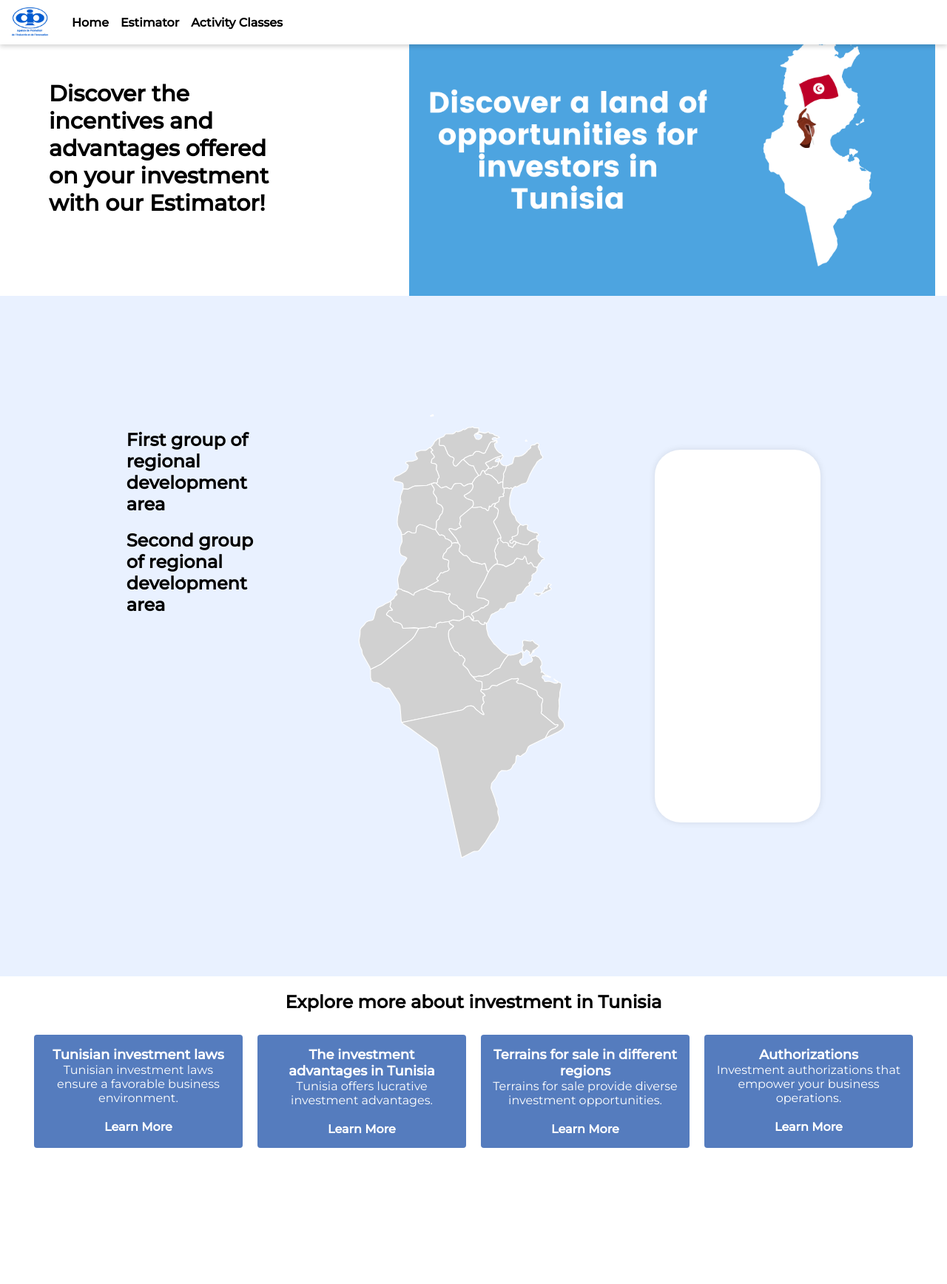
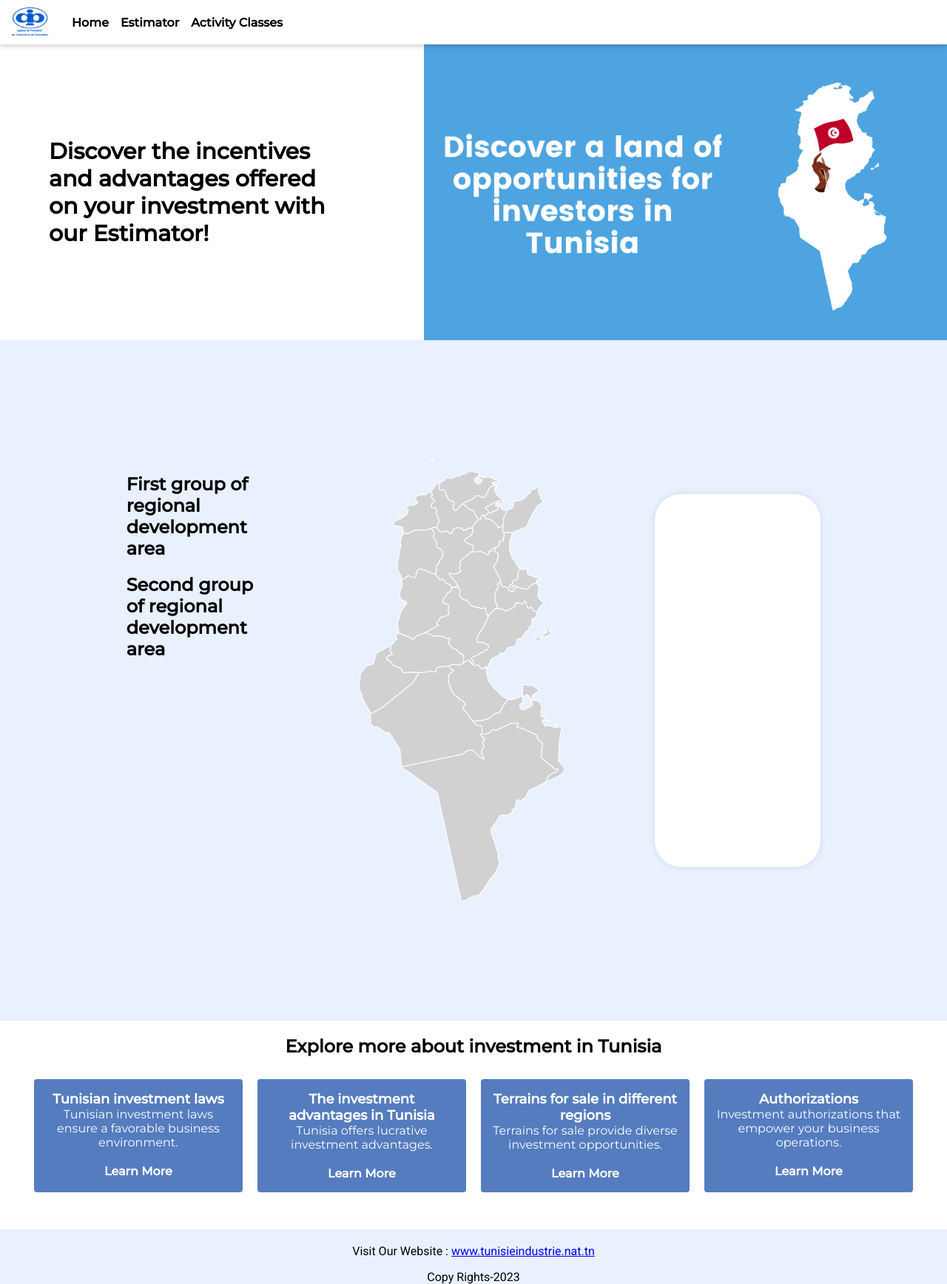
Before and after one commit to oussamanidhal/apii, an Angular app: page / in a window 1280 px wide. Shown: the whole page at 74% size. Before the commit the page ends 1562 px from the top, so only its background shows below. Built offline with nearby package versions, Linux system fonts and the light colour scheme.

Commit message:
footer created, slider+toolbar fixed

```diff
--- a/src/app/app.component.css
+++ b/src/app/app.component.css
@@ -1,4 +1,4 @@
-.toolbar {
+nav.toolbar {
     position: fixed;
     top: 0;
     left: 0;
@@ -9,7 +9,7 @@
     background-color: #ffffff;
     font-weight: 600;
     padding: 0 16px;
-    z-index: 0;
+    z-index: 100;
     box-shadow: 0px 3px 6px 0px rgba(0,0,0,0.16);
   }
 
@@ -29,3 +29,12 @@
     text-decoration: underline;
     font-family: 'Montserrat', sans-serif;
   }
+
+  .footer {
+    text-align: center;
+    margin-top: 40px;
+    background-color: #e9f1ff;
+  }
+  .p {
+    padding-top: 20px;
+  }
--- a/src/app/app.component.html
+++ b/src/app/app.component.html
@@ -1,4 +1,4 @@
-<div class="toolbar fixed-top">
+<nav class="toolbar fixed-top">
   <img src="assets/logo.jpg" alt="Logo" class="logo">
 
   <div class="toolbar-links">
@@ -6,9 +6,14 @@
     <a routerLink="/estimator">Estimator</a>
     <a routerLink="/activities">Activity Classes</a>
   </div>
-</div>
+</nav>
 <router-outlet>
 
 
 
 </router-outlet> <!-- Add the router outlet to display the components based on routing -->
+
+<footer class="footer">
+  <p class="p">Visit Our Website : <a href="http://www.tunisieindustrie.nat.tn/">www.tunisieindustrie.nat.tn</a></p>
+  <p>Copy Rights-2023</p>
+</footer>
--- a/src/app/home/home.component.css
+++ b/src/app/home/home.component.css
@@ -1,4 +1,5 @@
 .slider {
+  margin-top: 60px;
     position: auto;
     top: 60px;
     right: 0;
@@ -17,7 +18,10 @@
 
   .slider-image {
     height: 400px;
-    margin-left: 50px;
+    margin-left: auto;
+    margin-right: -20px;
+
+
 
   }
 
@@ -153,7 +157,7 @@
   background-color: #e9f1ff;
 }
 
-#info-box {
+.info-box {
   width: 20%; /* Adjust based on your design */
 
   margin-top: 5%;
--- a/src/app/home/home.component.html
+++ b/src/app/home/home.component.html
@@ -7,6 +7,7 @@
       <img src="assets/slider.png" alt="Slider Image" class="slider-image">
     </div>
   </div>
+
 
   <div class="map-container">
 
@@ -151,7 +152,8 @@
      </svg>
   </div>
 
-  <div id="info-box">
+
+  <div class="info-box">
     <!-- Info will be populated here on hover -->
     <h3 id="governorate-name"></h3>
     <ul id="delegations-list"></ul>
```
